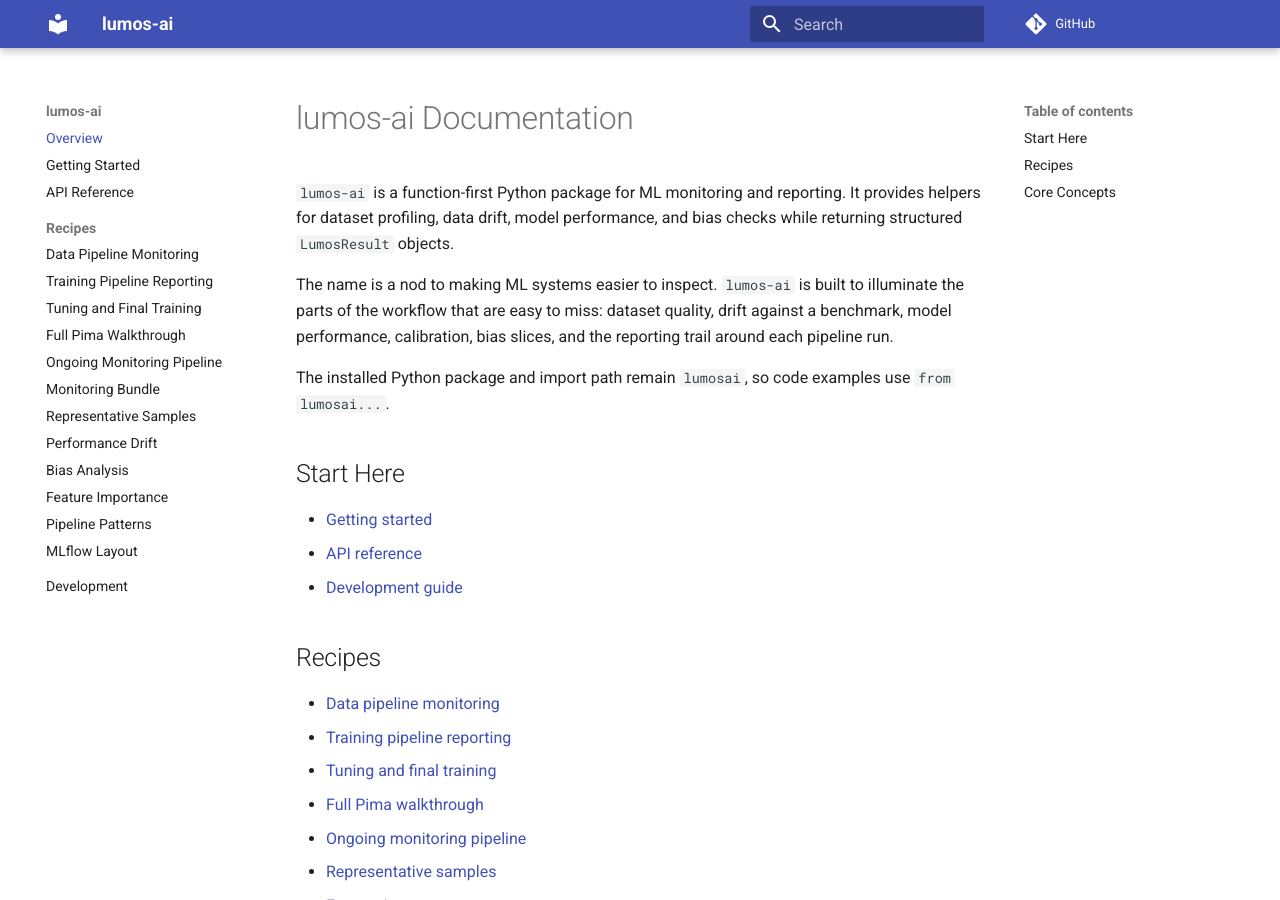
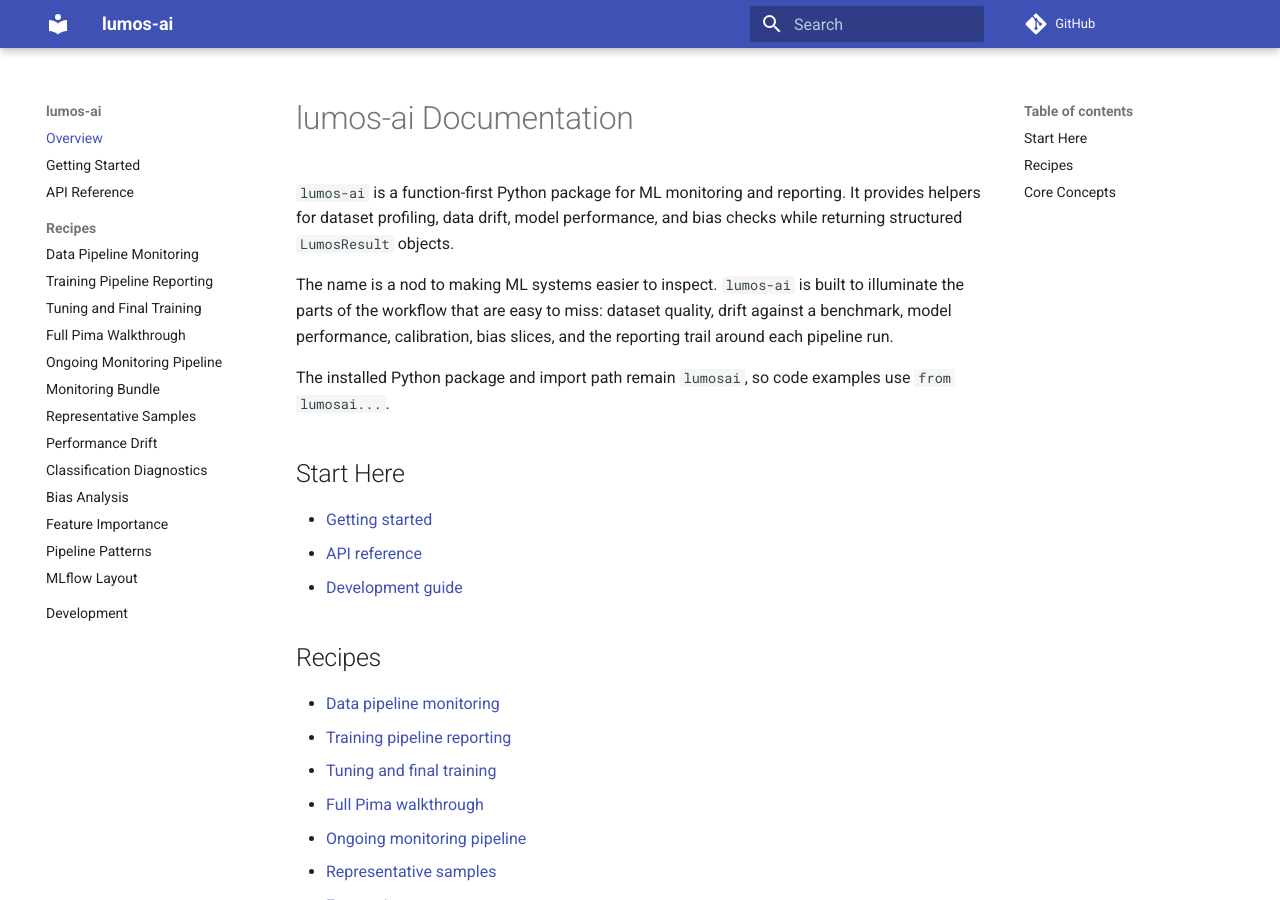
Before and after one commit to rmenziejr/lumos-ai, an MkDocs documentation site: the page built from docs/index.md, in a window 1280 px wide and 900 px high. Built offline with MkDocs 1.6.1 and Material for MkDocs 9.7.7, drawn with Linux system fonts in a browser that asks for light colours; comment, search, counter and statistics services are not loaded.

Commit message:
docs: add classification diagnostics recipe to nav

```diff
--- a/mkdocs.yml
+++ b/mkdocs.yml
@@ -20,6 +20,7 @@
       - Monitoring Bundle: recipes/monitoring-bundle.md
       - Representative Samples: recipes/representative-samples.md
       - Performance Drift: recipes/performance-drift.md
+      - Classification Diagnostics: recipes/classification-diagnostics.md
       - Bias Analysis: recipes/bias-analysis.md
       - Feature Importance: recipes/feature-importance.md
       - Pipeline Patterns: recipes/pipeline-patterns.md
```
